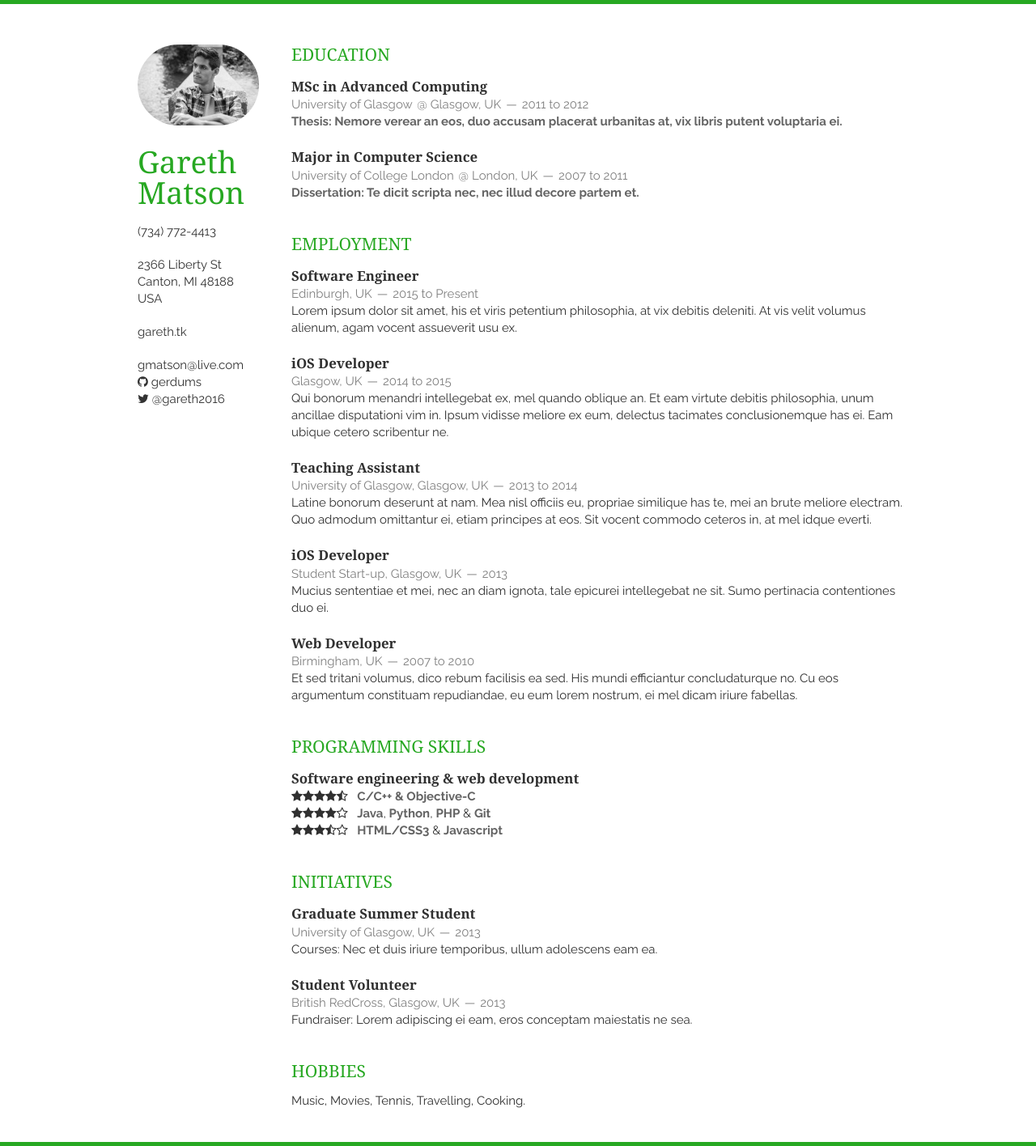
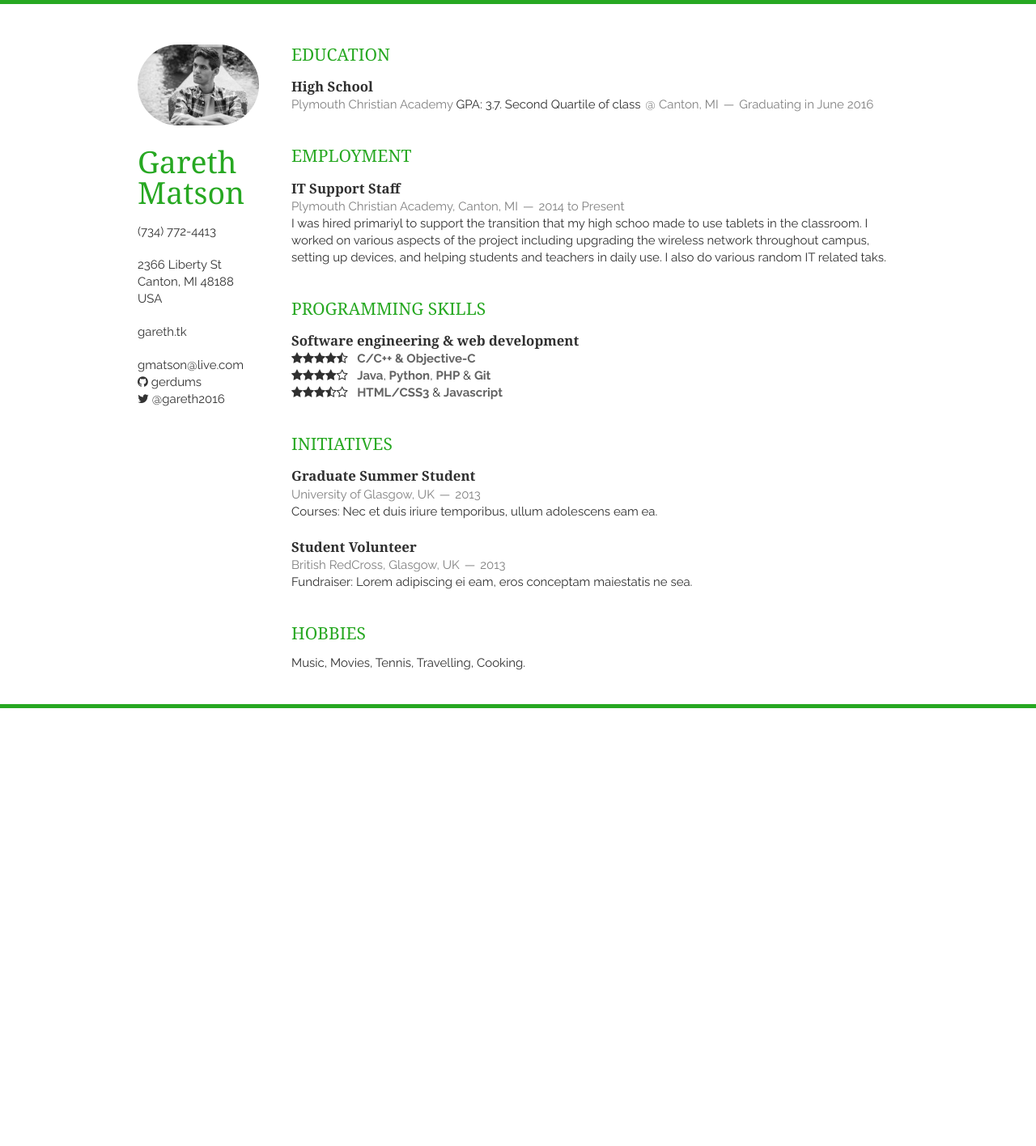
Before and after one commit to gerdums/gerdums.github.io, a Jekyll site: the page built from resume/index.html, in a window 1280 px wide. Shown: the whole page at 81% size. Built offline with Jekyll 4.4.1, drawn with Linux system fonts in a browser that asks for light colours; nearby versions of some CDN libraries; after the commit the page ends 900 px from its top, so only the background shows below that.

Commit message:
updated education/employment on resume

```diff
--- a/_includes/education.html
+++ b/_includes/education.html
@@ -2,22 +2,10 @@
     <h1>Education</h1>
     <article>
         <header>
-            <h1>MSc in Advanced Computing</h1>
-            <span>University of Glasgow</span>
-            <span><address>Glasgow, UK</address><time>2011 to 2012</time></span>
+            <h1>High School</h1>
+            <span>Plymouth Christian Academy</span>
+            GPA: 3.7. Second Quartile of class
+            <span><address>Canton, MI</address><time>Graduating in June 2016</time></span>
         </header>
-        <p>
-            <em>Thesis: Nemore verear an eos, duo accusam placerat urbanitas at, vix libris putent voluptaria ei.</em>
-        </p>
-    </article>
-    <article>
-        <header>
-            <h1>Major in Computer Science</h1>
-            <span>University of College London</span>
-            <span><address>London, UK</address><time>2007 to 2011</time></span>
-        </header>
-        <p>
-            <em>Dissertation: Te dicit scripta nec, nec illud decore partem et.</em>
-        </p>
-    </article>
-</section>
+  </article>
+  </section>
--- a/_includes/employment.html
+++ b/_includes/employment.html
@@ -2,43 +2,9 @@
     <h1>Employment</h1>
     <article>
         <header>
-            <h1>Software Engineer</h1>
-            <span><address>Edinburgh, UK</address><time>2015 to Present</time></span>
+            <h1>IT Support Staff</h1>
+            <span><address>Plymouth Christian Academy, Canton, MI</address><time>2014 to Present</time></span>
         </header>
-        <p>Lorem ipsum dolor sit amet, his et viris petentium philosophia,
-            at vix debitis deleniti. At vis velit volumus alienum, agam vocent assueverit usu ex. </p>
-    </article>
-    <article>
-        <header>
-            <h1>iOS Developer</h1>
-            <span><address>Glasgow, UK</address><time>2014 to 2015</time></span>
-        </header>
-        <p>Qui bonorum menandri intellegebat ex, mel quando oblique an. Et eam virtute debitis philosophia,
-            unum ancillae disputationi vim in. Ipsum vidisse meliore ex eum,
-            delectus tacimates conclusionemque has ei. Eam ubique cetero scribentur ne.</p>
-    </article>
-    <article>
-        <header>
-            <h1>Teaching Assistant</h1>
-            <span><address>University of Glasgow, Glasgow, UK</address><time>2013 to 2014</time></span>
-        </header>
-        <p>Latine bonorum deserunt at nam. Mea nisl officiis eu, propriae similique has te, mei an brute meliore electram.
-            Quo admodum omittantur ei, etiam principes at eos. Sit vocent commodo ceteros in, at mel idque everti.</p>
-    </article>
-    <article>
-        <header>
-            <h1>iOS Developer</h1>
-            <span><address>Student Start-up, Glasgow, UK</address><time>2013</time></span>
-        </header>
-        <p>Mucius sententiae et mei, nec an diam ignota, tale epicurei intellegebat ne sit. Sumo pertinacia contentiones duo ei.</p>
-    </article>
-    <article>
-        <header>
-            <h1>Web Developer</h1>
-            <span><address>Birmingham, UK</address><time>2007 to 2010</time></span>
-        </header>
-        <p> Et sed tritani volumus, dico rebum facilisis ea sed. His mundi efficiantur concludaturque no.
-            Cu eos argumentum constituam repudiandae, eu eum lorem nostrum, ei mel dicam iriure fabellas.
-        </p>
+        <p>I was hired primariyl to support the transition that my high schoo made to use tablets in the classroom. I worked on various aspects of the project including upgrading the wireless network throughout campus, setting up devices, and helping students and teachers in daily use. I also do various random IT related taks. </p>
     </article>
 </section>
```
